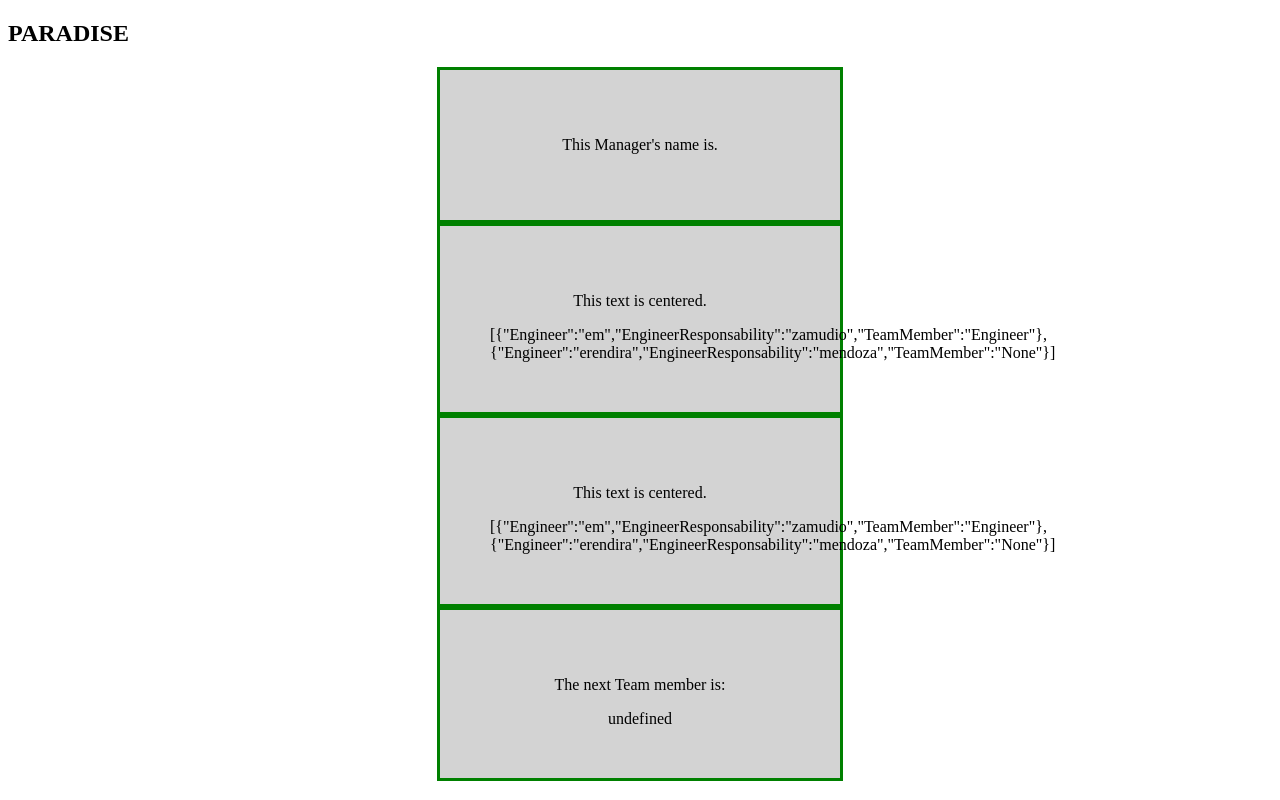
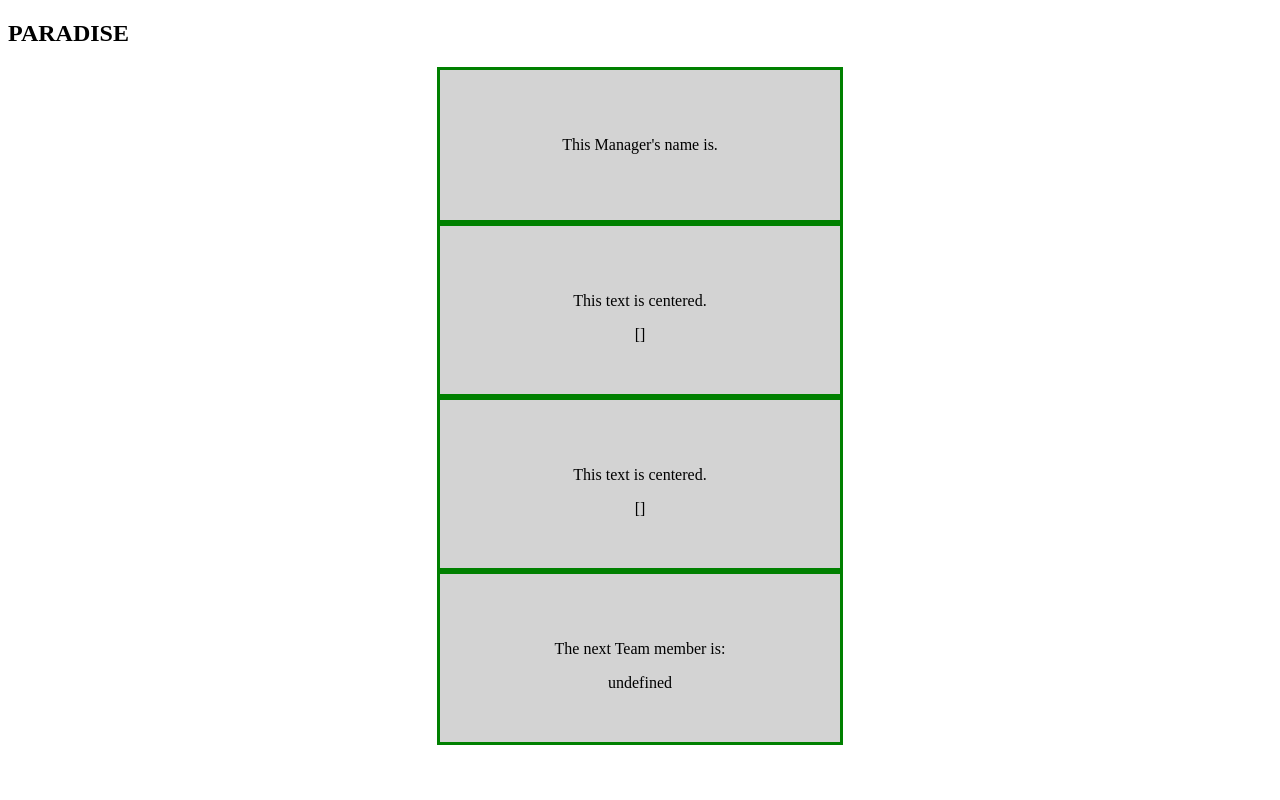
Before and after one commit to macosta2015/FullStackHW10, a website: page sample.html in a window 1280 px wide. Drawn offline with Linux system fonts and the light colour scheme.

```diff
--- a/sample.html
+++ b/sample.html
@@ -25,12 +25,12 @@
 
     <div class="center">
     <p>This text is centered.</p>
-    [{"Engineer":"em","EngineerResponsability":"zamudio","TeamMember":"Engineer"},{"Engineer":"erendira","EngineerResponsability":"mendoza","TeamMember":"None"}]
+    []
     </div>
 
     <div class="center">
     <p>This text is centered.</p>
-    [{"Engineer":"em","EngineerResponsability":"zamudio","TeamMember":"Engineer"},{"Engineer":"erendira","EngineerResponsability":"mendoza","TeamMember":"None"}]
+    []
     </div>
 
     <div class="center">
```
Also changed, not shown: package.json (+24 -1 lines).
